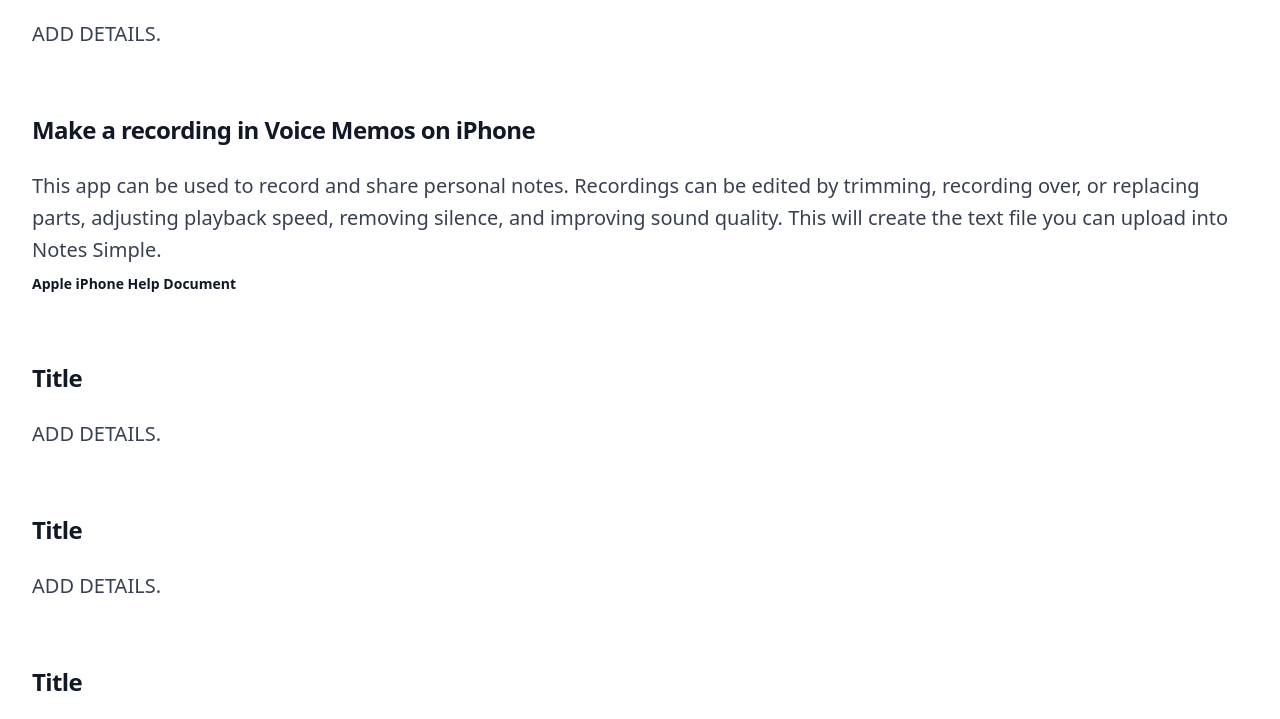
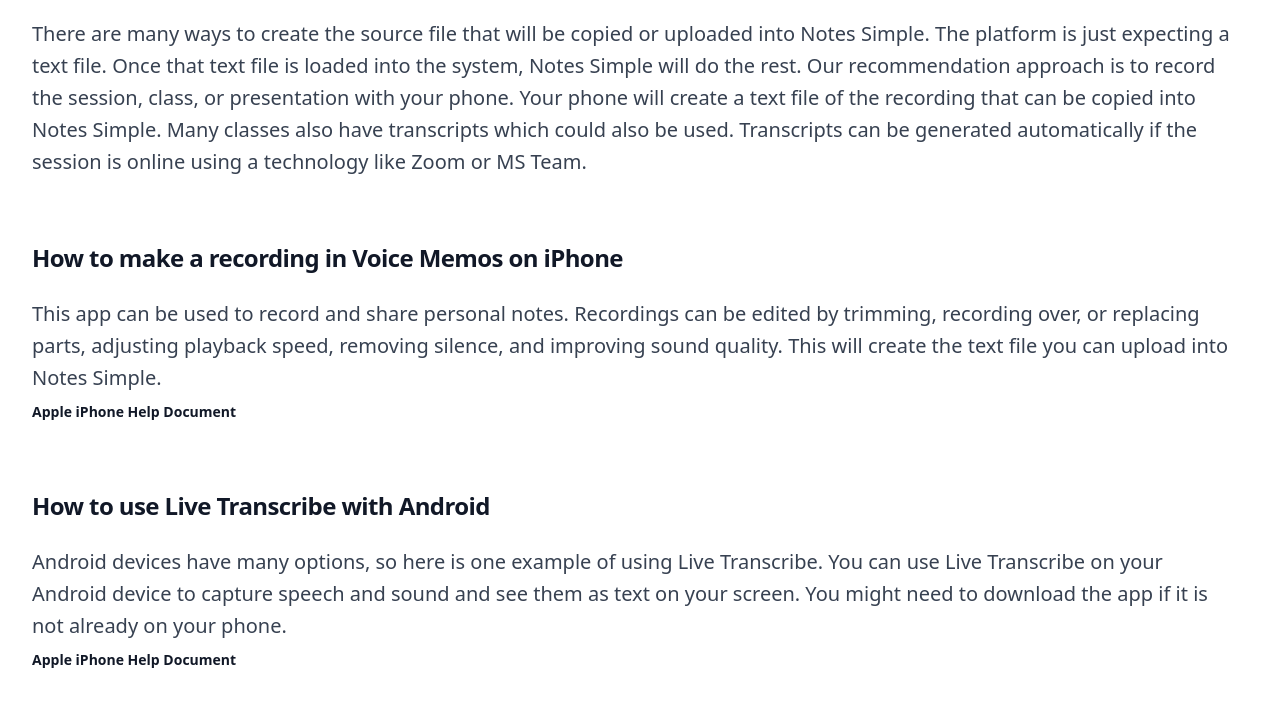
Before and after one commit to TannerSimpson/NotesSimple, a website: page public/info.html in a window 1280 px wide. Shown: the part 210-929 px from the top of the page. Drawn offline with Linux system fonts and the light colour scheme.

Commit message:
Update info.html
added more details on how to create transcriptions

```diff
--- a/public/info.html
+++ b/public/info.html
@@ -85,27 +85,33 @@
       </div>
       <div class="lg:pr-4">
 
-        <p class="mt-6 text-xl leading-8 text-gray-700">ADD DETAILS.</p>
+        <p class="mt-6 text-xl leading-8 text-gray-700">There are many ways to create the source file that will be copied or uploaded into Notes Simple.  The platform is just expecting a text file.  Once that text file is loaded into the system, Notes Simple will do the rest.  Our recommendation approach is to record the session, class, or presentation with your phone.  Your phone will create a text file of the recording that can be copied into Notes Simple.  Many classes also have transcripts which could also be used.  Transcripts can be generated automatically if the session is online using a technology like Zoom or MS Team.   </p>
 
-        <h2 class="mt-16 text-2xl font-bold tracking-tight text-gray-900">Make a recording in Voice Memos on iPhone</h2>
+        <h2 class="mt-16 text-2xl font-bold tracking-tight text-gray-900">How to make a recording in Voice Memos on iPhone</h2>
         <p class="mt-6 text-xl leading-8 text-gray-700">This app can be used to record and share personal notes. Recordings can be edited by trimming, recording over, or replacing parts, adjusting playback speed, removing silence, and improving sound quality.  This will create the text file you can upload into Notes Simple.
           </br>
           <a href="https://support.apple.com/guide/iphone/make-a-recording-iph4d2a39a3b/ios" target="_blank" class="text-sm font-semibold leading-6 text-gray-900">Apple iPhone Help Document</a>
-
         </p>
 
 
-        <h2 class="mt-16 text-2xl font-bold tracking-tight text-gray-900">Title</h2>
-        <p class="mt-6 text-xl leading-8 text-gray-700">ADD DETAILS.</p>
+        <h2 class="mt-16 text-2xl font-bold tracking-tight text-gray-900">How to use Live Transcribe with Android</h2>
+        <p class="mt-6 text-xl leading-8 text-gray-700">Android devices have many options, so here is one example of using Live Transcribe.  You can use Live Transcribe on your Android device to capture speech and sound and see them as text on your screen.  You might need to download the app if it is not already on your phone.
+
+         </br>
+          <a href="https://support.google.com/accessibility/android/answer/9158064?hl=en" target="_blank" class="text-sm font-semibold leading-6 text-gray-900">Apple iPhone Help Document</a>
+        </p>
 
 
-        <h2 class="mt-16 text-2xl font-bold tracking-tight text-gray-900">Title</h2>
-        <p class="mt-6 text-xl leading-8 text-gray-700">ADD DETAILS.</p>
+        <h2 class="mt-16 text-2xl font-bold tracking-tight text-gray-900">How to create transcripts using Zoom</h2>
+        <p class="mt-6 text-xl leading-8 text-gray-700">Zoom has live transcription, this feature can be enabled during a meeting by navigating to Settings > Meeting > In Meeting (Advanced), then scrolling down to Automated captions. From there, you can click the blue Enable button, then click the Full transcript toggle button to the right to turn it on.  Zoom can also transcribe cloud recordings when enabled in Zoom's settings, this feature automatically transcribes the audio of a meeting or webinar that's recorded to the cloud after the meeting ends. The transcript is saved in VTT format and includes timestamps and speaker identification labels. To enable audio transcription for cloud recordings, you need a Pro, Business, Education, or Enterprise account with cloud recording enabled and account owner or admin privileges.</p>
 
 
-        <h2 class="mt-16 text-2xl font-bold tracking-tight text-gray-900">Title</h2>
-        <p class="mt-6 text-xl leading-8 text-gray-700">ADD DETAILS.</p>
+        <h2 class="mt-16 text-2xl font-bold tracking-tight text-gray-900">How to create transcription in Microsoft Teams</h2>
+        <p class="mt-6 text-xl leading-8 text-gray-700">Teams live transcripts for meetings with recording and/or transcription are stored in the meeting organizer's OneDrive for Business. The transcript can be accessed through the meeting chat and Recap tab in Teams until a meeting organizer deletes the transcript.
 
+        </br>
+          <a href="https://support.microsoft.com/en-us/office/view-live-transcription-in-microsoft-teams-meetings-dc1a8f23-2e20-4684-885e-2152e06a4a8b#:~:text=Teams%20live%20transcripts%20for%20meetings,meeting%20organizer%20deletes%20the%20transcript." target="_blank" class="text-sm font-semibold leading-6 text-gray-900">Apple iPhone Help Document</a>
+        </p>
       </div>
     </div>
   </div>
```
